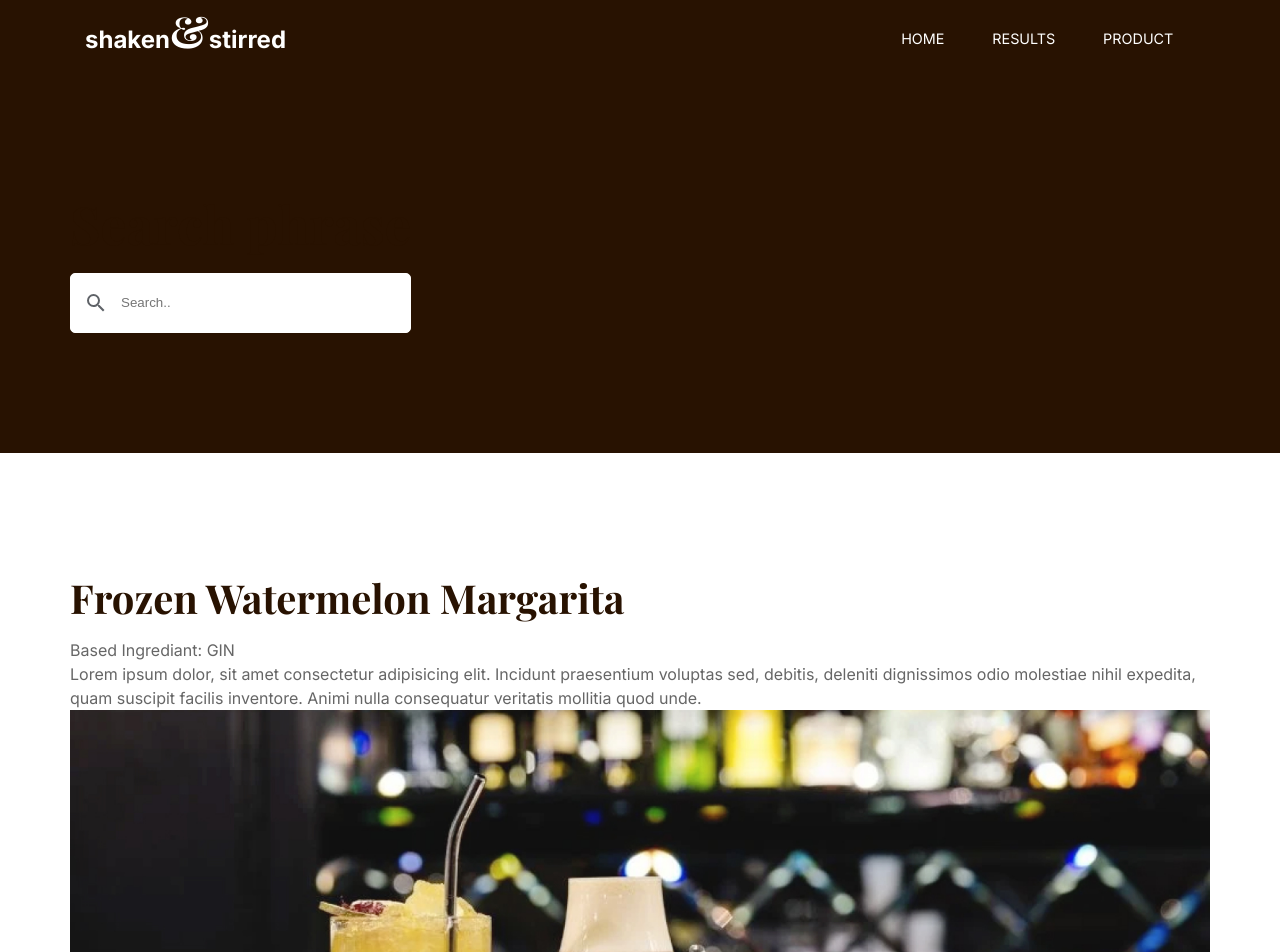
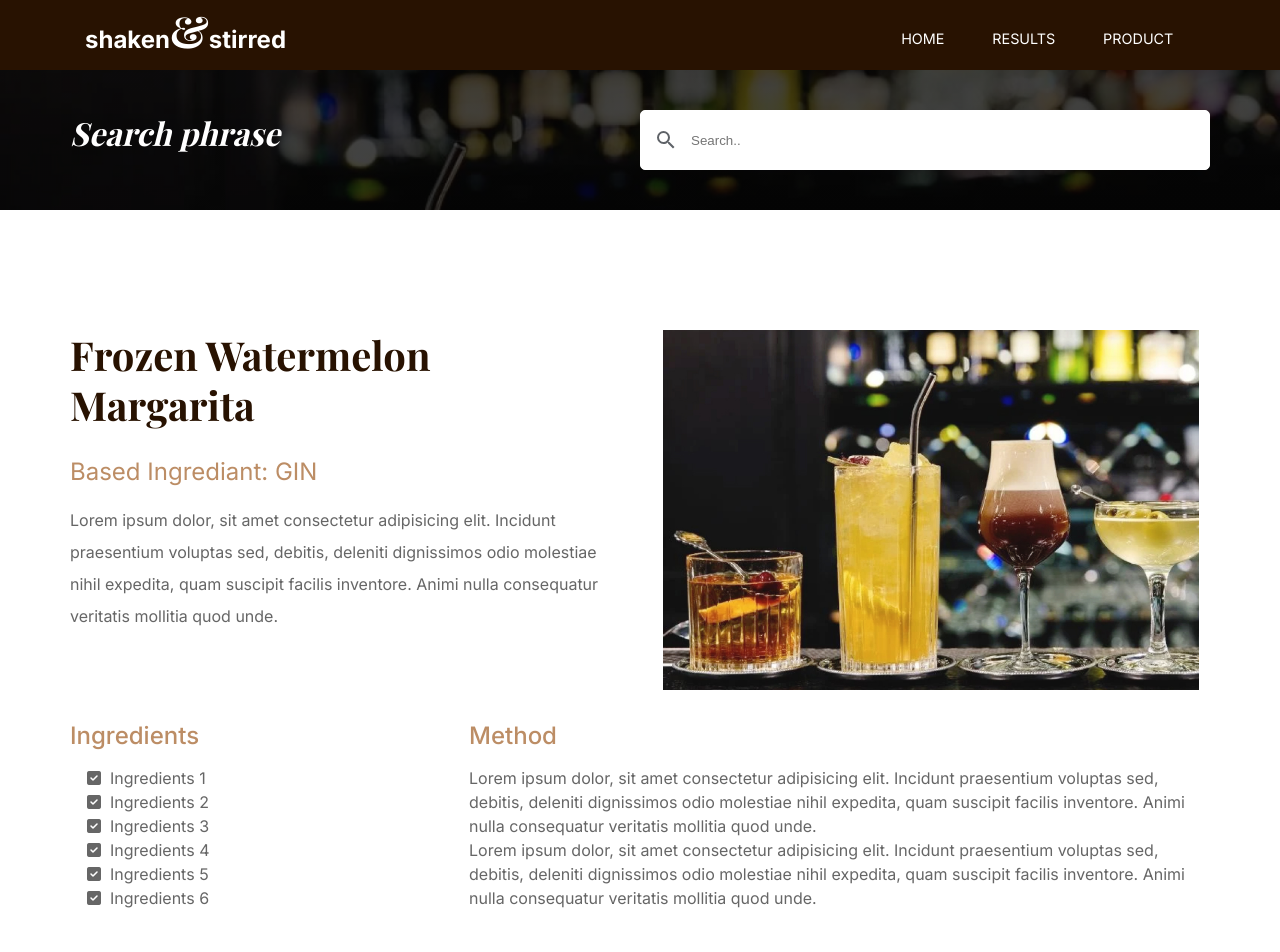
Before and after one commit to SaraZYF/thw_week7, a plain HTML site: page product.html in a window 1280 px wide. Shown: the top 952 px of the page. Drawn offline with nearby package versions, Linux system fonts and the light colour scheme; no server answers; a web font is replaced by a local one.

Commit message:
Commit css changes for product and search results

```diff
--- a/assets/css/style.css
+++ b/assets/css/style.css
@@ -142,12 +142,14 @@ a {
 }
 
 .hero-bg {
-  /* background-image: url("../img/header-bg.jpg"); */
-  background-color: #281201;
+  background-image:
+  linear-gradient(rgba(0, 0, 0, 0.74), rgba(0, 0, 0, 0.74)),
+  url("../img/header-bg.jpg");
   background-position: 0px 0px;
   background-size: cover;
   background-repeat: no-repeat;
 }
+
 
 .main-nav ul {
 	margin: 1em 0 .5em;
@@ -188,10 +190,12 @@ a {
   z-index: 1;
 }
 
+
 .finder h2 {
   color: #ffffff;
   padding-bottom: 30px;
 }
+
 
 .subtitle {
   color: #ffffff;
@@ -208,12 +212,10 @@ a {
   padding-top: 10px;
 }
 
-
 .popular .section-title, .favourites .section-title {
   margin-bottom: 10px;
   padding-bottom: 10px;
 }
-
 
 .featured-text, .featured-image-col {
   width: 100%;
@@ -247,6 +249,53 @@ a {
   line-height: 2.000em;
   margin-bottom: 50px;
 }
+
+
+.product-text, .product-image-col {
+  width: 100%;
+  margin-bottom: 30px;
+}
+
+.product-image-col {
+  overflow: hidden;
+  max-height: 360px;
+  height: 360px;
+}
+
+.product-image-col img {
+  height: 100%;
+  width: auto;
+}
+
+.product-name {
+    font-family: 'Inter', sans-serif;
+    font-size: 1.5em;
+    font-weight: 400;
+    color: #BC8D65;
+    margin-bottom: 20px;
+}
+
+.product-text h3 {
+  margin-bottom: 30px;
+}
+
+.product-text p {
+  line-height: 2.000em;
+  margin-bottom: 50px;
+}
+
+.product-ingredients {
+  width: 100%;
+  margin-bottom: 30px;
+}
+
+.product-method {
+  width: 100%;
+  margin-bottom: 30px;
+}
+
+
+
 
 
 .item-col {
@@ -314,6 +363,10 @@ a {
 }
 
 .browse {
+  background-color: #FBFBFB;
+}
+
+.dark-bg {
   background-color: #FBFBFB;
 }
 
@@ -436,6 +489,52 @@ footer {
 
 
 
+/* Internal Page */
+
+
+.finder-internal {
+  /* min-height: 690px; */
+  overflow: hidden;
+  position: relative;
+  z-index: 1;
+  padding: 40px 0;
+}
+
+.finder-internal h2 {
+  color: #ffffff;
+  font-style: italic;
+  font-size: 2em;
+}
+
+
+.hero-col-internal {
+    display: flex;
+    align-items: center;
+    justify-content: space-between;
+    flex-wrap: wrap;
+    width: 100%;
+  }
+
+.hero-text-internal {
+  width: 40%;
+}
+
+.search-bar-internal {
+  border: none;
+  padding: 0;
+  width: 50%;
+}
+
+.subtitle-internal {
+  color: #ffffff;
+  font-size: 18px;
+  line-height: 32px;
+  font-style: italic;
+}
+
+
+
+
 
 @media (min-width: 576px){
   .container {
@@ -465,6 +564,38 @@ footer {
   .featured-image-col {
     padding-left: 10px;
   }
+
+  .product-text, .product-image-col {
+    width: 47%;
+  }
+
+  /* .product-text {
+    padding-right: 30px;
+  }
+  .product-image-col {
+    padding-left: 10px;
+  } */
+  .product-ingredients {
+    width: 30%;
+    margin-bottom: 30px;
+  }
+
+  .product-method {
+    width: 65%;
+    margin-bottom: 30px;
+  }
+
+  .gap-10 {
+    gap: 10%;
+  }
+
+  .gap-5 {
+    gap: 5%;
+  }
+
+
+
+
 }
 
 @media (min-width: 992px) {
```
